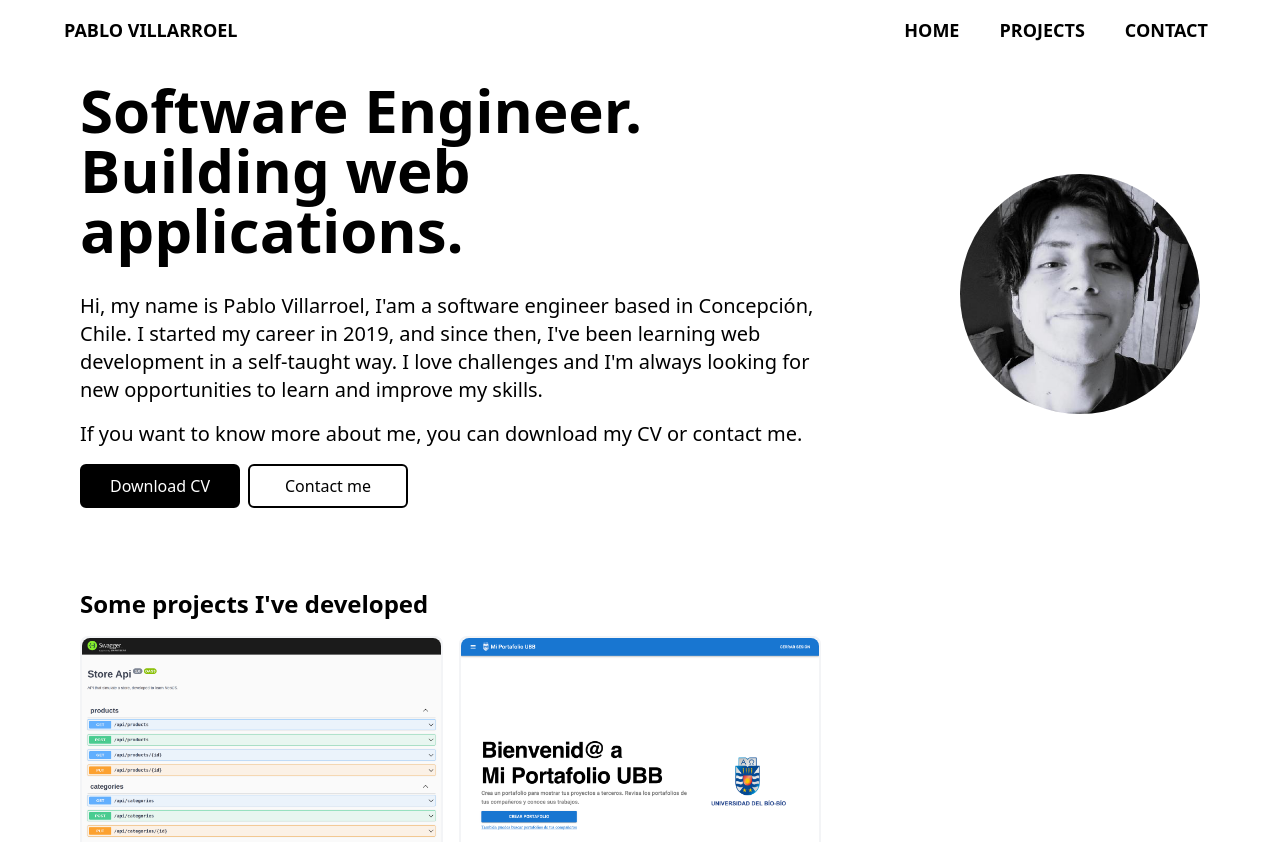
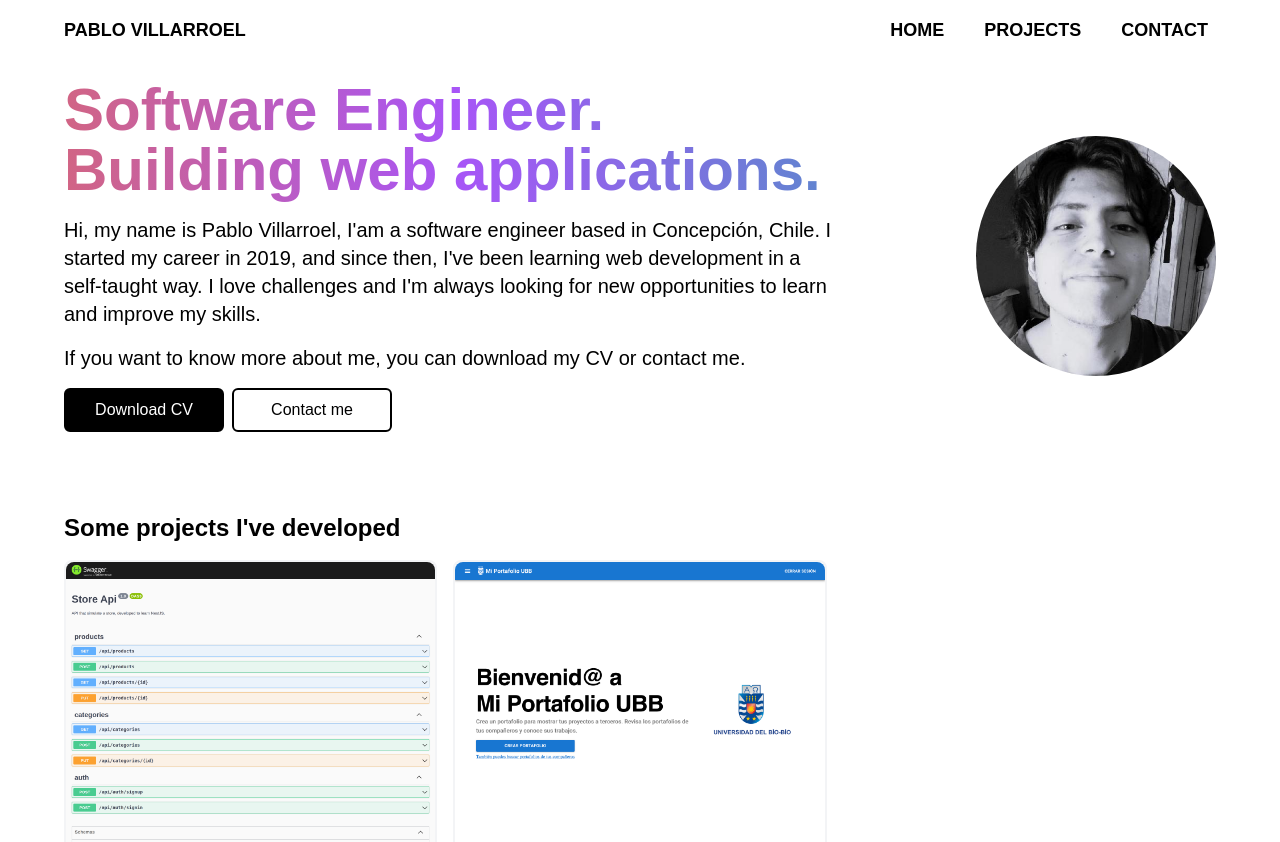
Before and after one commit to pablovrl/portfolio, a React (Vite) app: page / in a window 1280 px wide. Shown: the top 842 px of the page. Built offline with nearby package versions, Linux system fonts and the light colour scheme.

Commit message:
add new font and text animation

```diff
--- a/package.json
+++ b/package.json
@@ -9,6 +9,7 @@
     "preview": "vite preview"
   },
   "dependencies": {
+    "@fontsource/dm-sans": "^4.5.9",
     "react": "^18.2.0",
     "react-dom": "^18.2.0",
     "react-icons": "^4.7.1"
--- a/src/components/Home/Home.tsx
+++ b/src/components/Home/Home.tsx
@@ -11,7 +11,7 @@ export function Home() {
       <div className="flex flex-col lg:flex-row lg:items-center justify-between gap-6">
         <div className="max-w-3xl">
           <header>
-            <h1 className="text-5xl md:text-6xl font-bold mb-8">
+            <h1 className="pb-4 animate-text bg-gradient-to-l from-teal-500 via-purple-500 to-orange-500 bg-clip-text text-transparent text-5xl md:text-6xl font-bold">
               {PAGECONTENT.en.title}
             </h1>
           </header>
--- a/src/components/Navbar/Navbar.tsx
+++ b/src/components/Navbar/Navbar.tsx
@@ -37,8 +37,8 @@ export function Navbar() {
   };
 
   return (
-    <div className="fixed bg-white w-full px-4">
-      <nav className="flex justify-between text-lg font-bold py-4 max-w-6xl m-auto">
+    <div className="fixed bg-white w-full">
+      <nav className="flex justify-between text-lg font-bold py-4 max-w-6xl px-4 xl:m-auto xl:px-0 ">
         <span>PABLO VILLARROEL</span>
         <ul className="gap-6 hidden md:flex">
           {MENU_ITEMS.map((item) => (
--- a/src/components/layout/SectionLayout/SectionLayout.tsx
+++ b/src/components/layout/SectionLayout/SectionLayout.tsx
@@ -5,7 +5,7 @@ interface SectionLayoutProps {
 
 export function SectionLayout({ children, id }: SectionLayoutProps) {
   return (
-    <section id={id} className="lg:max-w-6xl lg:mx-auto w-full px-4">
+    <section id={id} className="lg:max-w-6xl xl:mx-auto w-full px-4 xl:px-0">
       {children}
     </section>
   );
--- a/src/index.css
+++ b/src/index.css
@@ -9,3 +9,7 @@ html {
 * {
   box-sizing: border-box;
 }
+
+body {
+  font-family: "DM Sans", sans-serif;
+}
--- a/tailwind.config.cjs
+++ b/tailwind.config.cjs
@@ -2,7 +2,23 @@
 module.exports = {
   content: ["./index.html", "./src/**/*.{js,ts,jsx,tsx}"],
   theme: {
-    extend: {},
+    extend: {
+      animation: {
+        text: "text 5s ease infinite",
+      },
+      keyframes: {
+        text: {
+          "0%, 100%": {
+            "background-size": "200% 200%",
+            "background-position": "left center",
+          },
+          "50%": {
+            "background-size": "200% 200%",
+            "background-position": "right center",
+          },
+        },
+      },
+    },
   },
   plugins: [],
 };
```
Also changed, not shown: 1 other file (tests, documents, lock files or other folders).
